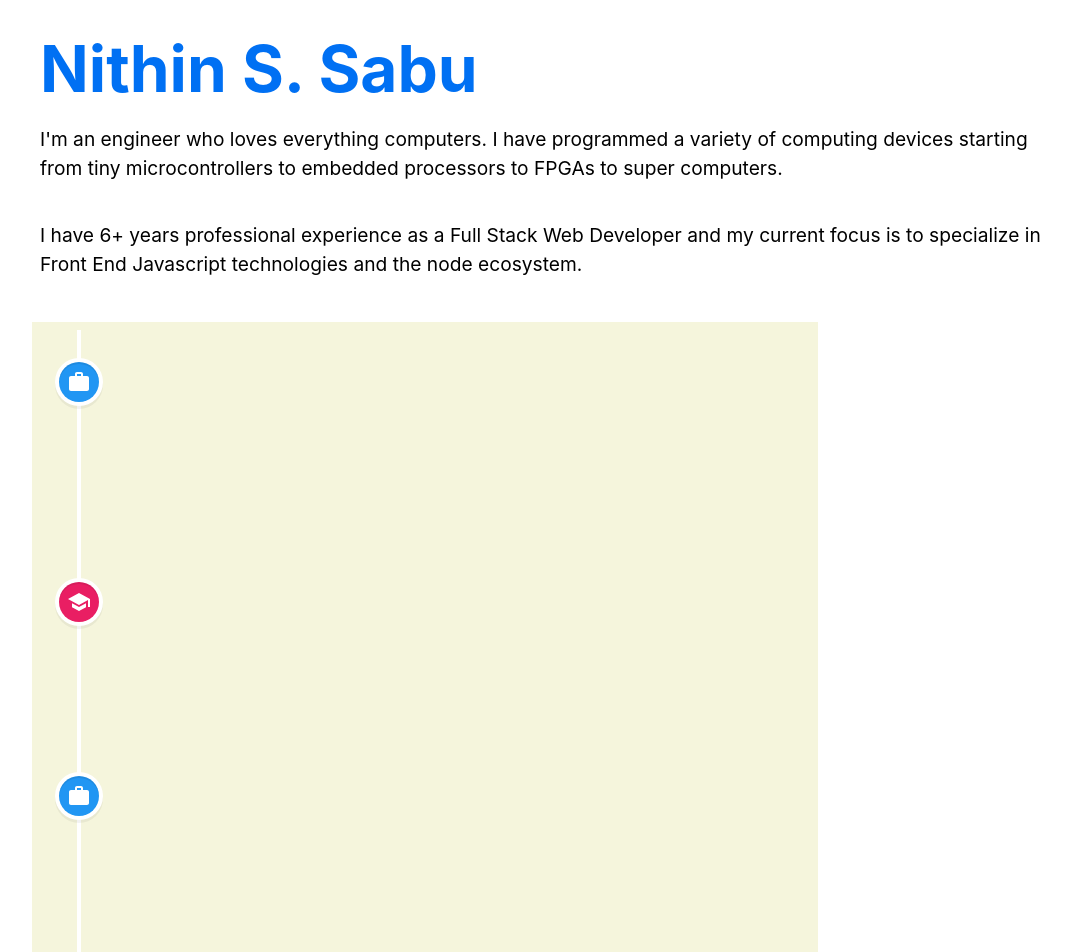
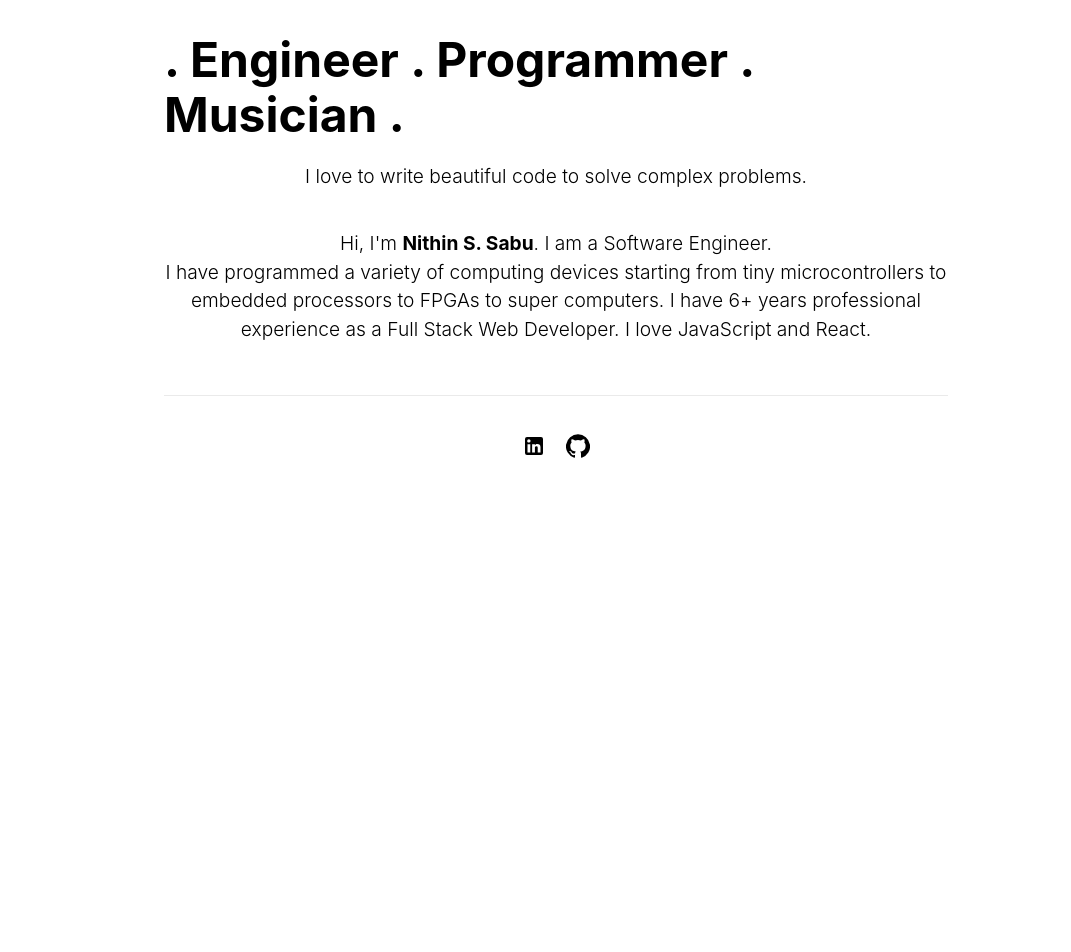
Before and after one commit to nithinssabu/nithinssabu.com, a Next.js app: page / in a window 1280 px wide. Shown: the top 952 px of the page, without its empty margins (84-1155 px from the left). After the commit the page ends 800 px from the top, so only its background shows below. Built offline with nearby package versions, Linux system fonts and the light colour scheme.

Commit message:
Remove timeline component

```diff
--- a/components/CodingTimeline.tsx
+++ /dev/null
@@ -1,92 +0,0 @@
-import React from "react";
-import StarIcon from "@material-ui/icons/Star";
-import { VerticalTimeline } from "react-vertical-timeline-component";
-import "react-vertical-timeline-component/style.min.css";
-import { DiJsBadge } from "react-icons/di";
-import Grid from "@material-ui/core/Grid";
-import TimelineElement from "./TimelineElement";
-
-export default function CodingTimeline() {
-  return (
-    <Grid container spacing={2}>
-      {/* <Grid item xs={3}>
-        <DiJsBadge size="4em" color="rgb(240, 219, 79);" />
-      </Grid> */}
-      <Grid item xs={9} style={{ background: "beige" }}>
-        <VerticalTimeline layout="1-column">
-          <TimelineElement
-            title="Diebold Nixdorf - Software Engineer"
-            subtitle="Paderborn, Germany"
-            date="Aug 2017 - Present"
-            type="work"
-          >
-            <p>PHP, React, Java Spring, MySQL, Docker, Jenkins</p>
-          </TimelineElement>
-          <TimelineElement
-            title="MSc Computer Engineering"
-            subtitle="Master's Degree"
-            date="Oct 2016 - Sep 2019"
-            type="academic"
-          >
-            <p></p>
-          </TimelineElement>
-          <TimelineElement
-            title="ECSFin - Software Engineer"
-            subtitle="Thiruvananthapuram, India"
-            date="Jan 2014 - Sep 2016"
-            type="work"
-          >
-            <p>
-              First professional experience as Full Stack Web Developer. Got
-              trained in HTML5, CSS3, JavaScript, jQuery, Java, Servlets, Struts
-              Framework, Oracle Database and Weblogic Server.
-            </p>
-          </TimelineElement>
-          <TimelineElement
-            title="B Tech - Electronics &amp; Communication Engineering"
-            subtitle="Bachelor's Degree"
-            date="2008 - 2013"
-            type="academic"
-          >
-            <p>
-              Did an introductory course in C++. Learned programming
-              microcontrollers using C and Assembly. Made a GPS &amp; GSM based
-              accident identification system using 8051 microcontroller.
-            </p>
-          </TimelineElement>
-          <TimelineElement
-            title="11th/12th Grade"
-            subtitle="Senior Secondary School"
-            date="2006 - 2008"
-            type="academic"
-          >
-            <p>
-              Learned Visual Basic. Implemented a "Paint Shop" store management
-              software.
-            </p>
-          </TimelineElement>
-          <TimelineElement
-            title="Tenth Grade"
-            subtitle="Secondary School"
-            date="2005"
-            type="academic"
-          >
-            <p>First Introduction to HTML &amp; CSS</p>
-          </TimelineElement>
-          <TimelineElement
-            title="Seventh Grade"
-            subtitle="Secondary School"
-            date="2002"
-            type="academic"
-          >
-            <p>
-              Wrote my first computer program in BASIC. Basically copied an
-              addition program from my text book and modified it to perform
-              subtraction, multiplication &amp; division.
-            </p>
-          </TimelineElement>
-        </VerticalTimeline>
-      </Grid>
-    </Grid>
-  );
-}
--- a/components/TimelineElement.tsx
+++ /dev/null
@@ -1,32 +0,0 @@
-import React from "react";
-import { VerticalTimelineElement } from "react-vertical-timeline-component";
-import WorkIcon from "@material-ui/icons/Work";
-import SchoolIcon from "@material-ui/icons/School";
-import StarIcon from "@material-ui/icons/Star";
-
-const TimeLineElement = ({ title, subtitle, date, type, children }: any) => {
-  const getIcon = (type: String) => {
-    if (type === "work") return <WorkIcon />;
-    else if (type === "academic") return <SchoolIcon />;
-    else return <StarIcon />;
-  };
-  return (
-    <VerticalTimelineElement
-      className="vertical-timeline-element--work"
-      date={date}
-      iconStyle={{
-        background: `${
-          type === "work" ? "rgb(33, 150, 243)" : "rgb(233, 30, 99)"
-        }`,
-        color: "#fff",
-      }}
-      icon={getIcon(type)}
-    >
-      <h3 className="vertical-timeline-element-title">{title}</h3>
-      <h4 className="vertical-timeline-element-subtitle">{subtitle}</h4>
-      {children}
-    </VerticalTimelineElement>
-  );
-};
-
-export default TimeLineElement;
--- a/package.json
+++ b/package.json
@@ -14,8 +14,7 @@
     "next": "10.1.3",
     "react": "17.0.2",
     "react-dom": "17.0.2",
-    "react-icons": "^4.2.0",
-    "react-vertical-timeline-component": "^3.3.3"
+    "react-icons": "^4.2.0"
   },
   "devDependencies": {
     "@types/node": "^14.14.37",
--- a/pages/index.tsx
+++ b/pages/index.tsx
@@ -1,7 +1,6 @@
 import Head from "next/head";
 import { LinkedIn, GitHub } from "@material-ui/icons";
 import styles from "../styles/Home.module.css";
-import CodingTimeline from "../components/CodingTimeline";
 import ExternalLink from "../components/ExternalLink";
 
 export default function Home() {
@@ -13,23 +12,21 @@ export default function Home() {
       </Head>
 
       <main className={styles.main}>
-        <h1 className={styles.title}>
-          <a href="/">Nithin S. Sabu</a>
-        </h1>
-        <p className={styles.description}>
-          I'm an engineer who loves everything computers. I have programmed a
-          variety of computing devices starting from tiny microcontrollers to
-          embedded processors to FPGAs to super computers.
+        <span className={styles.title}>
+          . Engineer . Programmer . Musician .
+        </span>
+        <p className={styles.summary}>
+          I love to write beautiful code to solve complex problems.
         </p>
         <p className={styles.description}>
-          I have 6+ years professional experience as a Full Stack Web Developer
-          and my current focus is to specialize in Front End Javascript
-          technologies and the node ecosystem.
+          Hi, I'm <strong>Nithin S. Sabu</strong>. I am a Software Engineer.
+          <br /> I have programmed a variety of computing devices starting from
+          tiny microcontrollers to embedded processors to FPGAs to super
+          computers. I have 6+ years professional experience as a Full Stack Web
+          Developer. I love JavaScript and React.
           {/* <code className={styles.code}>pages/index.js</code> */}
         </p>
       </main>
-
-      <CodingTimeline />
 
       <footer className={styles.footer}>
         <ExternalLink
--- a/styles/Home.module.css
+++ b/styles/Home.module.css
@@ -1,9 +1,9 @@
 .container {
-  min-height: 100vh;
+  /* min-height: 100vh; */
   padding: 0 1.5rem;
   display: flex;
   flex-direction: column;
-  max-width: 67.5rem;
+  max-width: 52rem;
   margin: auto;
 }
 
@@ -34,9 +34,9 @@
   padding: 10px;
 }
 
-.title a {
-  color: #0070f3;
-  text-decoration: none;
+.title {
+  font-size: 48px !important;
+  font-weight: 700;
 }
 
 .title a:hover,
@@ -51,9 +51,16 @@
   font-size: 4rem;
 }
 
-.description {
+.summary {
+  font-weight: 300;
+}
+
+.description,
+.summary {
   line-height: 1.5;
   font-size: 1.2rem;
+  text-align: center;
+  font-weight: 300;
 }
 
 .code {
```
Also changed, not shown: 1 other file (tests, documents, lock files or other folders).
